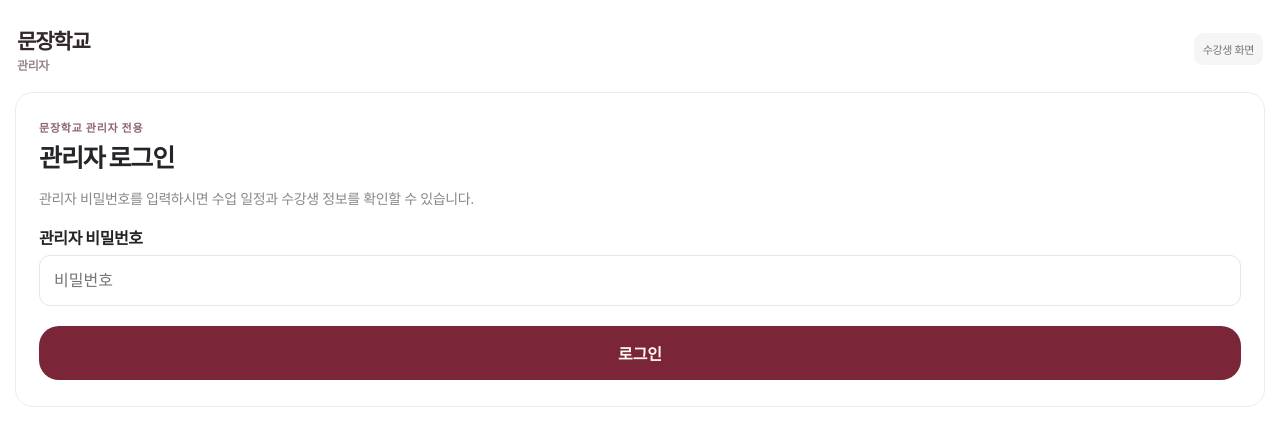
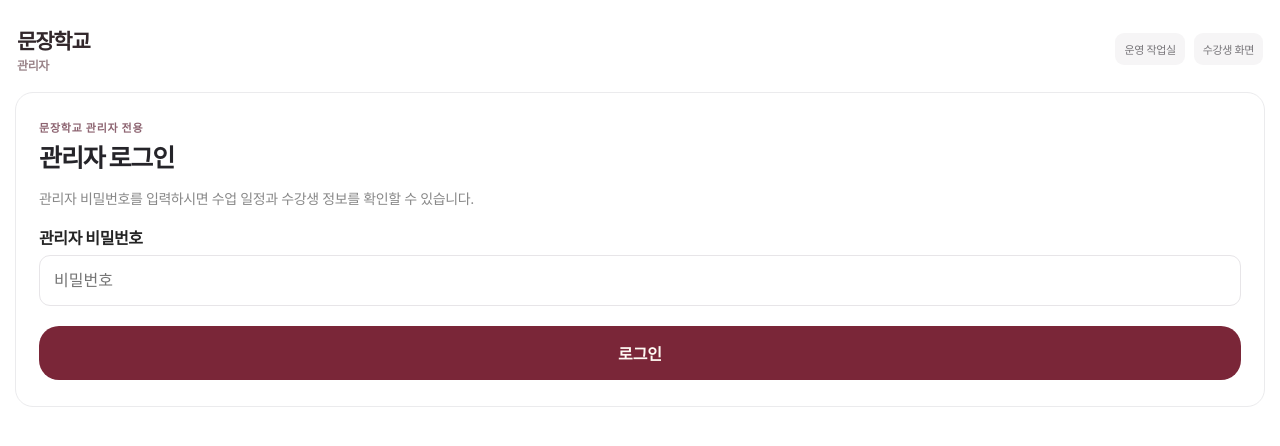
Before and after one commit to dlduswn001/reservation, a Next.js app: page /admin in a window 1280 px wide. Shown: the top 446 px of the page. Built offline with nearby package versions, Linux system fonts and the light colour scheme.

Commit message:
Connect existing reservation administrator to operations workspace

```diff
--- a/app/admin/page.tsx
+++ b/app/admin/page.tsx
@@ -2005,6 +2005,9 @@ export default function AdminPage() {
           <strong>관리자</strong>
         </div>
         <div className="adminHeaderActions">
+          <Link href="/admin/studio" className="adminPublicLink" aria-label="문장학교 운영 작업실로 이동">
+            운영 작업실
+          </Link>
           <Link href="/" className="adminPublicLink" aria-label="수강생 예약 앱으로 이동">
             수강생 화면
           </Link>
```
